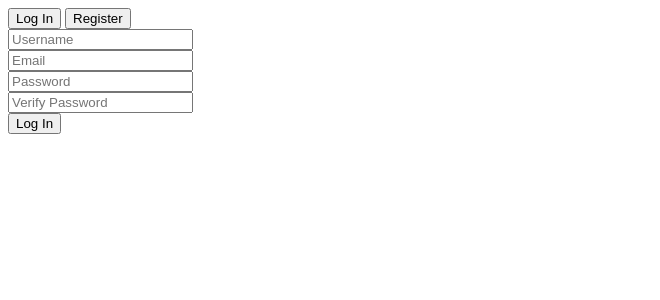
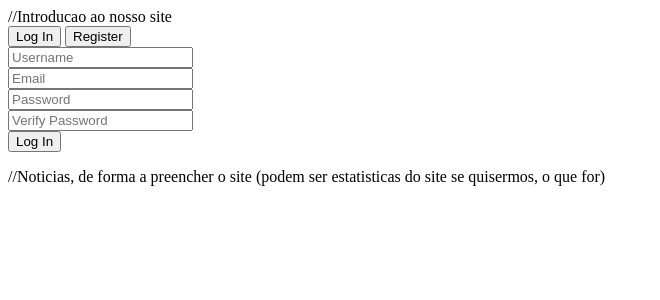
Before and after one commit to luisrpfigueiredo/LBAW, a PHP site: page /loginPage.php in a window 1280 px wide. Shown: the top 300 px of the page, without its empty margins (0-660 px from the left). Run offline with PHP 8.4, Linux system fonts and the light colour scheme.

Commit message:
Added introduction and news html field

```diff
--- a/loginPage.php
+++ b/loginPage.php
@@ -3,7 +3,8 @@
 </head>
 
 <body>
-<div class="logo">
+<div class="intro-block">
+		//Introducao ao nosso site
 </div>
 <div class="login-block">
 	<form id="validationForm" method="POST">
@@ -35,5 +36,9 @@
 	</form>
 </div>
 
+<div class="news-block">
+	//Noticias, de forma a preencher o site (podem ser estatisticas do site se quisermos, o que for)
+</div>
+
 </body>
 </html>
```
